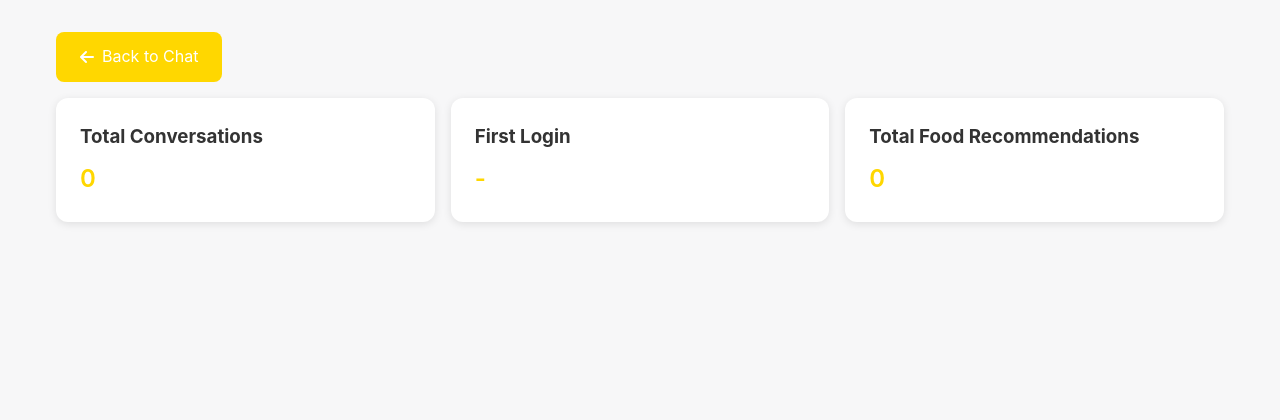
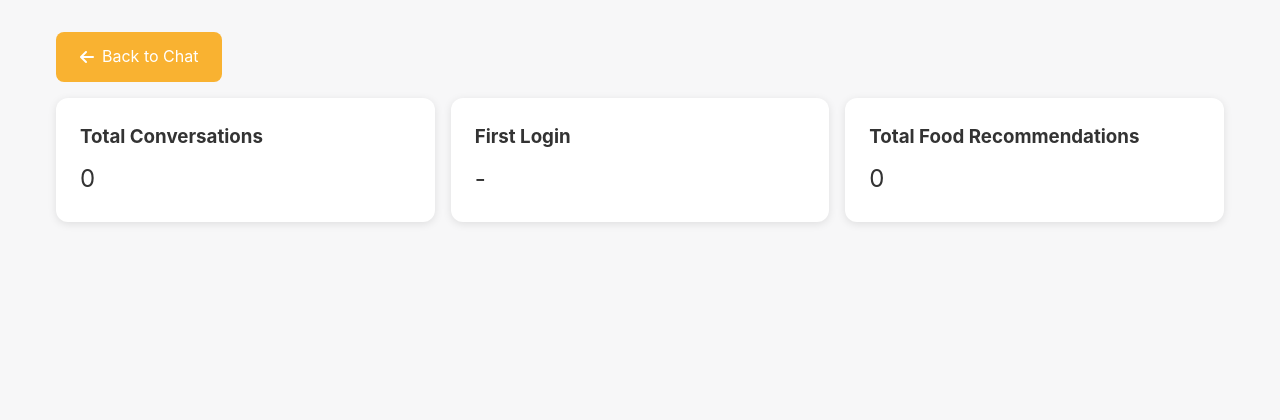
Before and after one commit to Pavantext/NutriMood, a Flask app: page /user_data_page in a window 1280 px wide. Shown: the top 420 px of the page. Run offline with Flask 3, Linux system fonts and the light colour scheme; the visitor is signed in with stand-in values (Sample User, id 1).

```diff
--- a/templates/admin_user_details.html
+++ b/templates/admin_user_details.html
@@ -156,7 +156,7 @@
         }
 
         .message.user {
-            background: #F9B231;
+            background: #271910;
             color: white;
             width: fit-content;
         }
--- a/templates/user_data.html
+++ b/templates/user_data.html
@@ -41,8 +41,8 @@
 
         .stat-value {
             font-size: 1.5rem;
-            font-weight: 600;
-            color: var(--primary-color);
+            /* font-weight: 600;
+            color: var(--primary-color); */
         }
 
         .conversation-list {
@@ -83,7 +83,7 @@
         }
 
         .message.user {
-            background: var(--primary-color);
+            background: white;
             color: white;
         }
 
@@ -125,7 +125,7 @@
             align-items: center;
             gap: 0.5rem;
             padding: 0.75rem 1.5rem;
-            background: var(--primary-color);
+            background: #F9B231;
             color: white;
             border: none;
             border-radius: 8px;
```
